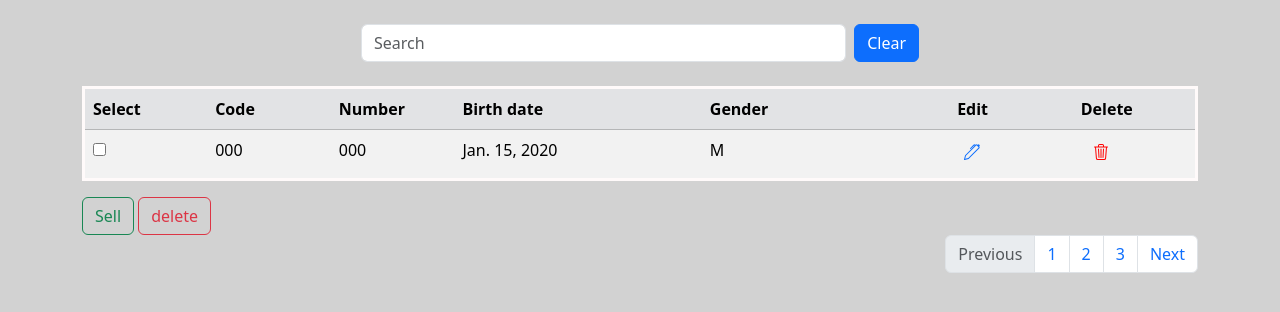
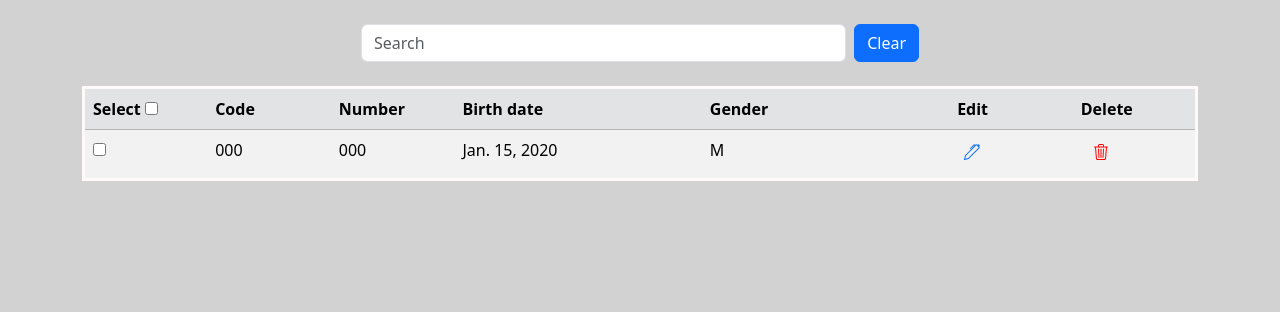
Before and after one commit to babyg1t/Django-cows, a Django app: page /bootstrap/ in a window 1280 px wide. Shown: the part 56-368 px from the top of the page. Run offline with Django 4.2, Linux system fonts and the light colour scheme; a user stored in the database is signed in; tables that the repository leaves empty hold one stand-in row (values such as "Sample post"); some libraries are stand-ins or nearby versions.

Commit message:
added javascript to base.html for buttons to pop up once an item is selected and adjusted the table template for pagination aswell

```diff
--- a/django_project/myapp/templates/add_record.html
+++ b/django_project/myapp/templates/add_record.html
@@ -42,9 +42,9 @@
 
                 <input  type="file" class="form-control" id="floatingInputValue0" placeholder="Insert image.." name="image"  />
 
-                </div>
+              </div>
 
-            <button type="Submit" class="btn btn-outline-primary" href="{% url 'add' %}">Add record</button>
+              <button type="Submit" class="btn btn-outline-primary" href="{% url 'add' %}">Add record</button>
 
 
 
--- a/django_project/myapp/templates/base.html
+++ b/django_project/myapp/templates/base.html
@@ -10,6 +10,36 @@
       background-color: rgba(192, 192, 192, 0.705);
     }
   </style>
+  <script>
+
+    links = document.querySelectorAll("a")
+    links.forEach(function (item) {
+      item.addEventListener('click', function () {
+        //reset the color of other links
+        links.forEach(function (item) {
+          item.style.backgroundColor = '#fff'
+        })
+        // apply the style to the link
+        this.style.backgroundColor = '#ffcce9'
+      });
+    })
+
+    function toggleButton() {
+      if (document.getElementById('sellbtn').style.visibility == "hidden" && document.getElementById('deletebtn').style.visibility == "hidden") {
+        document.getElementById('deletebtn').style.visibility = "visible";
+        document.getElementById('sellbtn').style.visibility = "visible"
+      } else {
+        document.getElementById('sellbtn').style.visibility = "hidden";
+        document.getElementById('deletebtn').style.visibility = "hidden";
+
+      }
+    }
+    function btnColor(btn, color) {
+                        var property = document.getElementById(btn)
+                        property.style.backgroundColor = color;
+                        }
+
+  </script>
   </head>
   <body>
 
--- a/django_project/myapp/templates/bootstrap-list.html
+++ b/django_project/myapp/templates/bootstrap-list.html
@@ -1,5 +1,7 @@
 {% extends 'home.html' %}
 {% block content %}
+
+
 <style>
   #delete{
 
@@ -11,15 +13,18 @@
   }
   </style>
   <div class="col-md-6 offset-md-3">
+
       <form method="get" class="d-flex" >
+
           <!-- including csrf_token leads to it being passed in, in the page url-->
           <!-- forms with get method normaly dont require a token -->
 
 
-          <input class="form-control me-2" type="search" placeholder="Search" aria-label="Search" name="q">
-          <button class="btn btn-primary" href="{% url 'boot' %}" type="submit">Clear</button>
+          <input class="form-control me-2" type="search" placeholder="Search" aria-label="Search" href="?page={{current}}&q=" name="q">
+          <button class="btn btn-primary" href="{% url 'boot' %}" type="submit" value="?page=1">Clear</button>
 
         </form>
+
 <form method="post">
   {% csrf_token %}
 <br>
@@ -28,7 +33,7 @@
   <table class="table table-striped" style="border: 3px solid snow;">
     <thead>
       <tr class="table-secondary">
-        <th scope="col">Select</th>
+        <th scope="col">Select <input type="checkbox" name="selected" value=""/></th>
 
         <th scope="col">Code</th>
         <th scope="col">Number</th>
@@ -42,7 +47,7 @@
       {% for record in records %}
 
       <tr class="clickable-row">
-        <td width="10%"><input type="checkbox" name="selected" value="{{record.pk}}"/></td>
+        <td width="10%"><input type="checkbox" name="selected" value="{{record.pk}}" onchange="toggleButton();"/></td>
         <td width="10%">{{record.code}}</td>
         <td width="10%">{{record.number}}</td>
         <td width="20%">{{record.date}}</td>
@@ -72,22 +77,44 @@
 
   </tbody>
 </table>
-<input type="submit" name="check" value="Sell" class="btn btn-outline-success"/>&nbsp;<input class="btn btn-outline-danger" type="submit" name='Delete' value='delete'/>
+<input type="submit" name="check" value="Sell" class="btn btn-primary" id="sellbtn"  style="visibility: hidden;"/>&nbsp;<input class="btn btn-danger" id="deletebtn" type="submit" name='Delete' value='delete' style="visibility: hidden;"/>
 </div>
 </form>
 <form method="get">
 <nav aria-label="Page navigation example">
   <ul class="pagination justify-content-end">
-    <li class="page-item disabled">
-      <a class="page-link">Previous</a>
-    </li>
-    <li class="page-item"><a class="page-link" href="?page=1" name="page">1</a></li>
-    <li class="page-item"><a class="page-link" href="?page=2" name="page">2</a></li>
-    <li class="page-item"><a class="page-link" href="#">3</a></li>
-    <li class="page-item">
-      <a class="page-link" href="#">Next</a>
-    </li>
+     {% if lastpage > 1 %}
+      {% if current > 1%}
+      <li class="page-item">
+        <a class="page-link" href="?page={{previous}}">Previous</a>
+      </li>
+      {% else %}
+      <li class="page-item disabled">
+        <a class="page-link" href="">Previous</a>
+      </li>
+      {% endif %}
+
+
+    {% for i in range %}
+    <li class="page-item"><a class="page-link" id = "page{{i}}" href="?page={{i}}" >{{i}}</a></li>
+    <!-- <li class="page-item"><a class="page-link" href="?page=2" >2</a></li>
+    <li class="page-item"><a class="page-link" href="?page=3" >3</a></li> -->
+
+    {% endfor %}
+
+      {% if lastpage > current  %} <!-- its interesting that you cant use '<' symbol as it conflicts with html syntax -->
+      <li class="page-item">
+        <a class="page-link" href="?page={{next}}">Next</a>
+      </li>
+      {% else %}
+      <li class="page-item disabled">
+        <a class="page-link" href="">Next</a>
+      </li>
+      {% endif %}
+    {% endif %}
+
   </ul>
 </nav>
 </form>
+<!--d flex div works-->
 {% endblock %}
```
